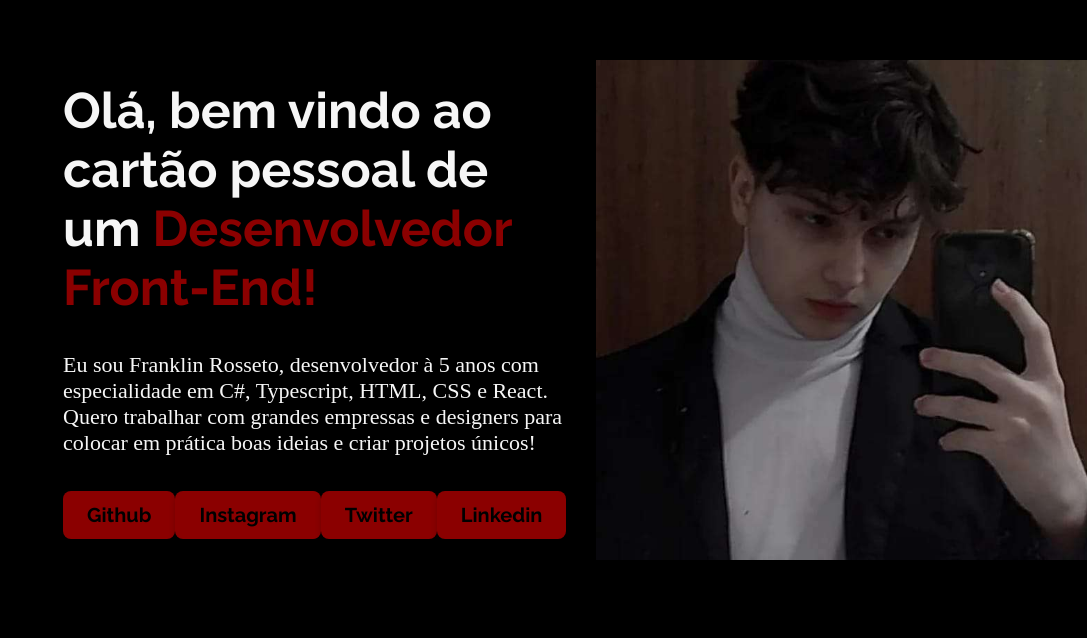
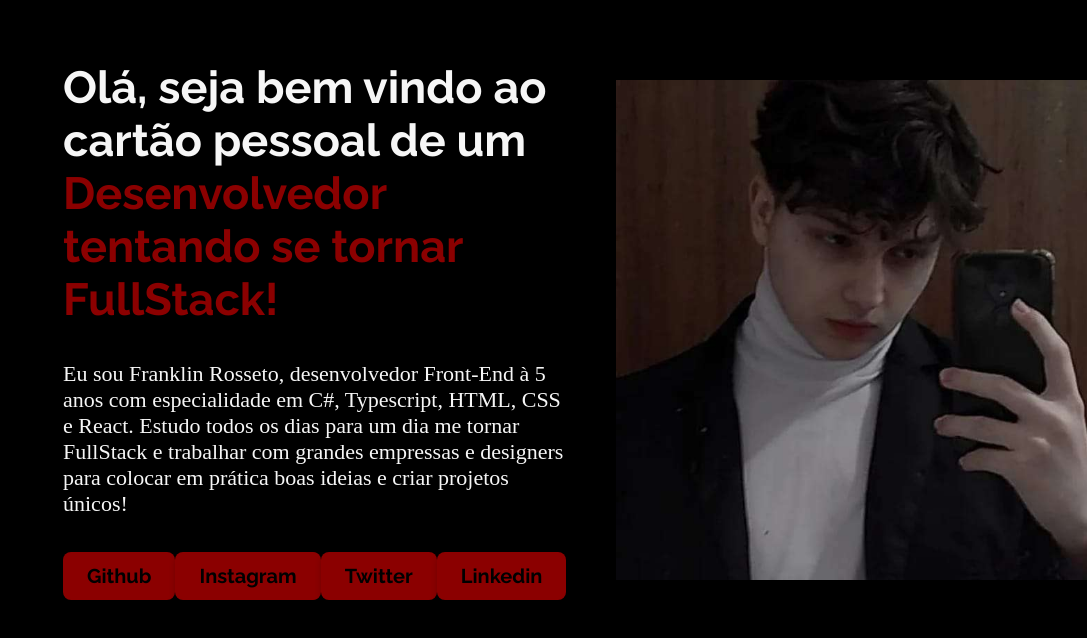
Before and after one commit to Necrodante/Cart-o-Pessoal, a plain HTML site: page index.html in a window 1280 px wide. Shown: the part 226-864 px from the top of the page, without its empty margins (193-1280 px from the left). Drawn offline with Linux system fonts and the light colour scheme.

Commit message:
Projeto Final

```diff
--- a/index.html
+++ b/index.html
@@ -11,8 +11,8 @@
     <header></header>
     <main class="apresentacao">
         <section class="apresentacao__conteudo">
-            <h1 class="apresentacao__conteudo__titulo">Olá, bem vindo ao cartão pessoal de um <strong class="titulo-destaque">Desenvolvedor Front-End!</strong></h1>
-                <p class="apresentacao__conteudo__paragrafo">Eu sou Franklin Rosseto, desenvolvedor à 5 anos com especialidade em C#, Typescript, HTML, CSS e React. Quero trabalhar com grandes empressas e designers para colocar em prática boas ideias e criar projetos únicos!</p>
+            <h1 class="apresentacao__conteudo__titulo">Olá, seja bem vindo ao cartão pessoal de um <strong class="titulo-destaque">Desenvolvedor tentando se tornar FullStack!</strong></h1>
+                <p class="apresentacao__conteudo__paragrafo">Eu sou Franklin Rosseto, desenvolvedor Front-End à 5 anos com especialidade em C#, Typescript, HTML, CSS e React. Estudo todos os dias para um dia me tornar FullStack e trabalhar com grandes empressas e designers para colocar em prática boas ideias e criar projetos únicos!</p>
                 <div class="apresentacao__links">
                     <a class="botao" href="https://github.com/Necrodante">Github</a>
                     <a class="botao" href="https://www.instagram.com/necrodante_/">Instagram</a>
--- a/style.css
+++ b/style.css
@@ -14,6 +14,7 @@ body {
 
 .titulo-destaque {
     color: darkred;
+    font-weight: bold;
 }
 
 .apresentacao__links {
@@ -58,7 +59,7 @@ body {
 }
 
 .apresentacao__conteudo__titulo {
-    font-size: 50px;
+    font-size: 45px;
     font-family: "Raleway", serif;
 }
 
@@ -68,5 +69,5 @@ body {
 
 .apresentacao__imagem {
     width: 500px;
-    margin: 30px;
+    margin: 50px;
 }
```
